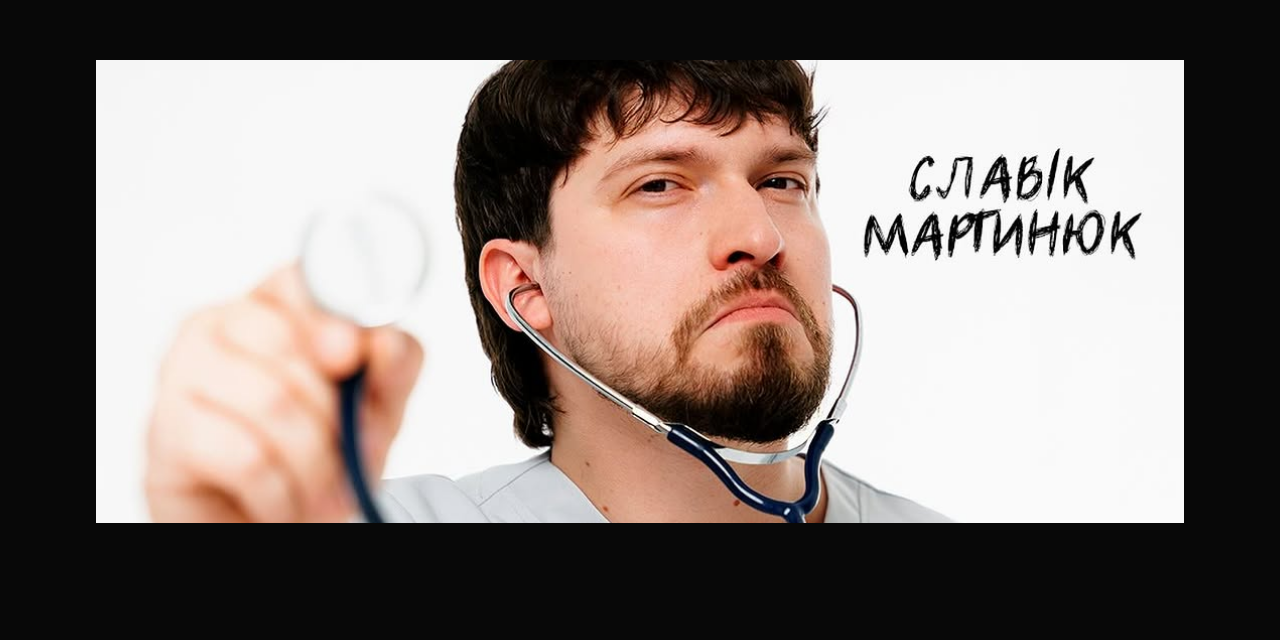
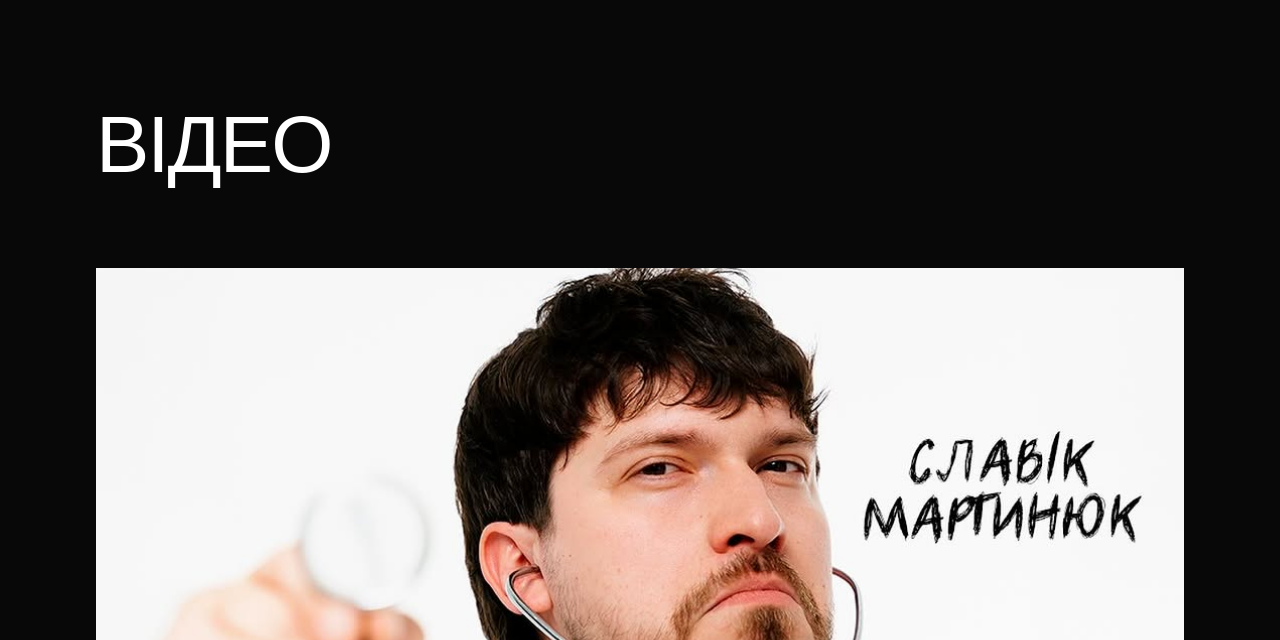
Before and after one commit to kenmaqqe/slavikmartyniuk, a Next.js app: page / in a window 1280 px wide. Shown: the part 1540-2180 px from the top of the page. Built offline with nearby package versions, Linux system fonts and the light colour scheme.

Commit message:
fix: remove PhotoBanner import from page

```diff
--- a/app/page.tsx
+++ b/app/page.tsx
@@ -1,7 +1,6 @@
 import Navigation from "@/components/Navigation";
 import Hero from "@/components/sections/Hero";
 import Tour from "@/components/sections/Tour";
-import PhotoBanner from "@/components/sections/PhotoBanner";
 import Video from "@/components/sections/Video";
 import About from "@/components/sections/About";
 import Footer from "@/components/sections/Footer";
@@ -13,7 +12,6 @@ export default function Home() {
       <main>
         <Hero />
         <Tour />
-        <PhotoBanner />
         <Video />
         <About />
         <Footer />
--- a/components/sections/PhotoBanner.tsx
+++ /dev/null
@@ -1,27 +0,0 @@
-"use client";
-
-import Image from "next/image";
-import { motion } from "framer-motion";
-
-export default function PhotoBanner() {
-  return (
-    <section className="w-full px-6 md:px-12 lg:px-24 py-12 md:py-24">
-      <motion.div
-        initial={{ opacity: 0 }}
-        whileInView={{ opacity: 1 }}
-        viewport={{ once: true, margin: "-80px" }}
-        transition={{ duration: 0.8 }}
-        className="relative w-full aspect-[4/5] sm:aspect-[3/4] md:aspect-[16/9] lg:aspect-[2.35/1]"
-      >
-        <Image
-          src="/med.jpg"
-          alt="Славік Мартинюк на сцені"
-          fill
-          className="object-cover"
-          quality={90}
-          sizes="100vw"
-        />
-      </motion.div>
-    </section>
-  );
-}
```
